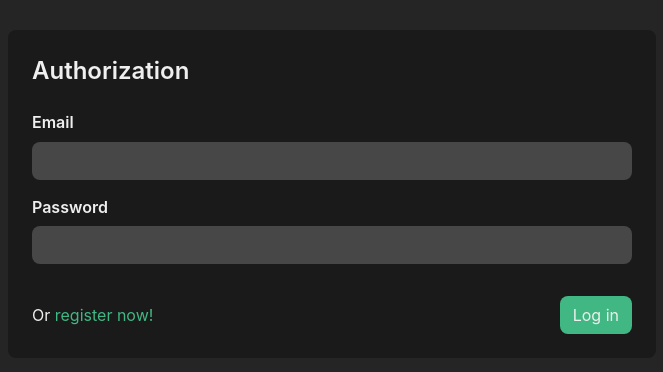
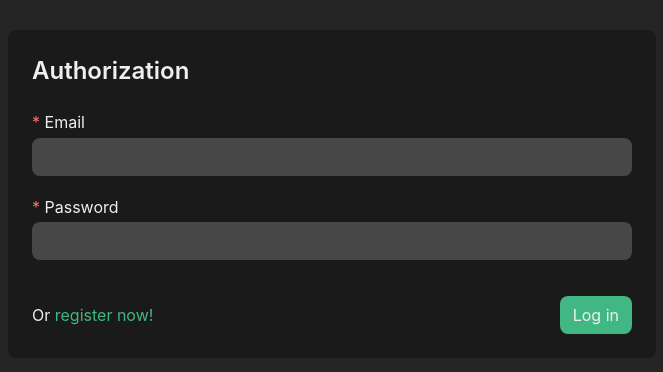
Before and after one commit to kostyamm/dashboard, a Vue app in the folder client/: page / in a window 1280 px wide. Shown: the part 206-578 px from the top of the page, without its empty margins (308-971 px from the left). Built offline with nearby package versions, Linux system fonts and the light colour scheme.

Commit message:
Add client validations

```diff
--- a/client/package.json
+++ b/client/package.json
@@ -12,7 +12,8 @@
     "lucide-vue-next": "^0.350.0",
     "pinia": "^2.1.7",
     "vue": "^3.4.19",
-    "vuedraggable": "^4.1.0"
+    "vuedraggable": "^4.1.0",
+    "yup": "^1.4.0"
   },
   "devDependencies": {
     "@vitejs/plugin-vue": "^5.0.4",
--- /dev/null
+++ b/client/src/api/schemes/loginSchema.ts
@@ -0,0 +1,8 @@
+import { InferType, object, string } from 'yup';
+
+export const loginSchema = object({
+    email: string().email().required(),
+    password: string().required(),
+});
+
+export type LoginSchema = InferType<typeof loginSchema>
--- /dev/null
+++ b/client/src/api/schemes/registrationSchema.ts
@@ -0,0 +1,10 @@
+import { InferType, object, string } from 'yup';
+
+export const registrationSchema = object({
+    email: string().email().required(),
+    name: string().required(),
+    surname: string().required(),
+    password: string().min(6).required(),
+});
+
+export type RegistrationSchema = InferType<typeof registrationSchema>
--- /dev/null
+++ b/client/src/api/schemes/taskSchema.ts
@@ -0,0 +1,10 @@
+import { InferType, object, string } from 'yup';
+
+export const taskSchema = object({
+    title: string().max(60).required(),
+    description: string().max(200).required(),
+    priority: string().required(),
+    due_date: string().required(),
+});
+
+export type TaskSchema = InferType<typeof taskSchema>
--- a/client/src/assets/common.scss
+++ b/client/src/assets/common.scss
@@ -3,6 +3,7 @@ h1 {
     line-height: 1.1;
     margin-top: 0;
 }
+
 
 .form {
     display: flex;
@@ -10,10 +11,30 @@ h1 {
     flex-direction: column;
     gap: 16px;
 
+    label {
+        font-size: 16px;
+        margin-bottom: 4px;
+
+        &.required:before {
+            color: var(--warning--color);
+            content: '* '
+        }
+    }
+
     &__field {
         display: flex;
         justify-content: center;
         flex-direction: column;
+
+        &__error {
+            color: var(--warning--color);
+            padding-top: 4px;
+            font-size: 14px;
+
+            &:first-letter {
+                text-transform: capitalize;
+            }
+        }
     }
 
     &__footer {
--- a/client/src/assets/input.scss
+++ b/client/src/assets/input.scss
@@ -9,12 +9,6 @@
     padding: 8px 12px;
     font-size: 16px;
     transition: all ease-in-out 200ms;
-}
-
-label {
-    font-size: 16px;
-    font-weight: 600;
-    margin-bottom: 8px;
 }
 
 input, textarea {
--- a/client/src/components/UI/Modals/AuthModalContentLogin.vue
+++ b/client/src/components/UI/Modals/AuthModalContentLogin.vue
@@ -1,17 +1,27 @@
 <script setup lang="ts">
-import { reactive, toRaw } from 'vue';
+import { reactive } from 'vue';
 import { useModalStore } from '../../../stores/useModalStore';
 import { useAuthStore } from '../../../stores/useAuthStore.ts';
+import { useYupValidate } from '../../../hooks/useYupValidate.ts';
+import { loginSchema, LoginSchema } from '../../../api/schemes/loginSchema.ts';
 
 defineProps<{ goToRegistrationForm: () => void }>()
 
 const modalStore = useModalStore();
 const authStore = useAuthStore();
 
-const form = reactive({ email: null, password: null });
+const loginForm = reactive({ email: null, password: null });
+
+const { validateForm, errors, isValid } = useYupValidate<LoginSchema>(loginSchema, loginForm)
 
 const onSubmit = async () => {
-    const data = await authStore.login(toRaw(form));
+    await validateForm()
+
+    if (!isValid.value) {
+        return
+    }
+
+    const data = await authStore.login(loginForm);
 
     if (data.error) {
         return;
@@ -24,13 +34,15 @@ const onSubmit = async () => {
 <template>
     <form @submit.prevent="onSubmit" class="form">
         <div class="form__field">
-            <label for="email">Email</label>
-            <input v-model="form.email" id="email" />
+            <label for="email" class="required">Email</label>
+            <input v-model="loginForm.email" id="email" />
+            <span class="form__field__error">{{ errors.email }}</span>
         </div>
 
         <div class="form__field">
-            <label for="password">Password</label>
-            <input v-model="form.password" id="password" type="password" />
+            <label for="password" class="required">Password</label>
+            <input v-model="loginForm.password" id="password" type="password" />
+            <span class="form__field__error">{{ errors.password }}</span>
         </div>
 
         <div class="form__footer">
--- a/client/src/components/UI/Modals/AuthModalContentRegistration.vue
+++ b/client/src/components/UI/Modals/AuthModalContentRegistration.vue
@@ -2,21 +2,31 @@
 import { reactive, toRaw } from 'vue';
 import { useModalStore } from '../../../stores/useModalStore';
 import { useAuthStore } from '../../../stores/useAuthStore.ts';
+import { useYupValidate } from '../../../hooks/useYupValidate.ts';
+import { registrationSchema, RegistrationSchema } from '../../../api/schemes/registrationSchema.ts';
 
-defineProps<{ goToLoginForm: () => void }>()
+defineProps<{ goToLoginForm: () => void }>();
 
 const modalStore = useModalStore();
 const authStore = useAuthStore();
 
-const form = reactive({
+const registrationForm = reactive({
     email: null,
     name: null,
     surname: null,
     password: null,
 });
 
+const { validateForm, errors, isValid } = useYupValidate<RegistrationSchema>(registrationSchema, registrationForm)
+
 const onSubmit = async () => {
-    const data = await authStore.registration(toRaw(form));
+    await validateForm()
+
+    if (!isValid.value) {
+        return
+    }
+
+    const data = await authStore.registration(toRaw(registrationForm));
 
     if (data.error) {
         return;
@@ -29,23 +39,27 @@ const onSubmit = async () => {
 <template>
     <form @submit.prevent="onSubmit" class="form">
         <div class="form__field">
-            <label for="email">Email</label>
-            <input v-model="form.email" id="email" />
+            <label for="email" class="required">Email</label>
+            <input v-model="registrationForm.email" id="email" />
+            <span class="form__field__error">{{ errors.email }}</span>
         </div>
 
         <div class="form__field">
-            <label for="name">Name</label>
-            <input v-model="form.name" id="name" />
+            <label for="name" class="required">Name</label>
+            <input v-model="registrationForm.name" id="name" />
+            <span class="form__field__error">{{ errors.name }}</span>
         </div>
 
         <div class="form__field">
-            <label for="surname">Surname</label>
-            <input v-model="form.surname" id="surname" />
+            <label for="surname" class="required">Surname</label>
+            <input v-model="registrationForm.surname" id="surname" />
+            <span class="form__field__error">{{ errors.surname }}</span>
         </div>
 
         <div class="form__field">
-            <label for="password">Password</label>
-            <input v-model="form.password" id="password" />
+            <label for="password" class="required">Password</label>
+            <input v-model="registrationForm.password" id="password" type="password" />
+            <span class="form__field__error">{{ errors.password }}</span>
         </div>
 
         <div class="form__footer">
--- a/client/src/components/UI/Modals/TaskModalContent.vue
+++ b/client/src/components/UI/Modals/TaskModalContent.vue
@@ -3,22 +3,32 @@ import { useModalStore } from '../../../stores/useModalStore';
 import { reactive, toRaw } from 'vue';
 import { Priority } from '../../../api/types.ts';
 import { useBoardStore } from '../../../stores/useBoardStore.ts';
+import { useYupValidate } from '../../../hooks/useYupValidate.ts';
+import { taskSchema, TaskSchema } from '../../../api/schemes/taskSchema.ts';
 
 const modalStore = useModalStore();
 const boardStore = useBoardStore();
 
 const props = defineProps(['id', 'status', 'title', 'description', 'priority', 'due_date']);
-const form = reactive(toRaw(props));
+const taskForm = reactive(toRaw(props));
+
+const { validateForm, errors, isValid } = useYupValidate<TaskSchema>(taskSchema, taskForm)
 
 const performSetForm = async () => {
     if (props.id) {
-        return await boardStore.updateTask(toRaw(form));
+        return await boardStore.updateTask(taskForm);
     }
 
-    return await boardStore.createTask(toRaw(form));
+    return await boardStore.createTask(taskForm);
 };
 
 const onSubmit = async () => {
+    await validateForm()
+
+    if (!isValid.value) {
+        return
+    }
+
     const data = await performSetForm();
 
     if (data.error) {
@@ -33,27 +43,31 @@ const onSubmit = async () => {
     <div class="form">
         <div class="form__field">
             <label for="title">Title</label>
-            <input v-model="form.title" id="title">
+            <input v-model="taskForm.title" id="title">
+            <span class="form__field__error">{{ errors.title }}</span>
         </div>
 
         <div class="form__field">
             <label for="description">Description</label>
-            <textarea v-model="form.description" id="description" rows="4" />
+            <textarea v-model="taskForm.description" id="description" rows="4" />
+            <span class="form__field__error">{{ errors.description }}</span>
         </div>
 
         <div class="form__field">
             <label for="priority">Priority</label>
-            <select v-model="form.priority" id="priority" name="priority">
+            <select v-model="taskForm.priority" id="priority" name="priority">
                 <option disabled value="">Please select one</option>
                 <option>{{ Priority.Low }}</option>
                 <option>{{ Priority.Medium }}</option>
                 <option>{{ Priority.Hight }}</option>
             </select>
+            <span class="form__field__error">{{ errors.priority }}</span>
         </div>
 
         <div class="form__field">
             <label for="due_date">Due date</label>
-            <input v-model="form.due_date" type="date" id="due_date" />
+            <input v-model="taskForm.due_date" type="date" id="due_date" />
+            <span class="form__field__error">{{ errors.due_date }}</span>
         </div>
 
         <div class="form__footer">
--- /dev/null
+++ b/client/src/hooks/useYupValidate.ts
@@ -0,0 +1,35 @@
+import { AnyObject, ObjectSchema, ValidationError } from 'yup';
+import { ref } from 'vue';
+
+export const useYupValidate = <T extends AnyObject>(schema: ObjectSchema<T>, form: AnyObject) => {
+    const errors = ref<AnyObject>({});
+    const isValid = ref(true);
+
+    const setValid = () => {
+        isValid.value = true;
+
+        errors.value = {};
+    };
+
+    const setErrors = (yupErrors: ValidationError['inner']) => {
+        isValid.value = false;
+        errors.value = {};
+
+        yupErrors.forEach(yupError => {
+            if (yupError.path) {
+                errors.value[yupError.path] = yupError.message;
+            }
+        });
+    };
+
+    const validateForm = async () => {
+        try {
+            await schema.validate(form, { abortEarly: false });
+            setValid();
+        } catch (e: any) {
+            setErrors(e.inner);
+        }
+    };
+
+    return { validateForm, errors, isValid };
+};
```
Also changed, not shown: 1 other file (tests, documents, lock files or other folders).
